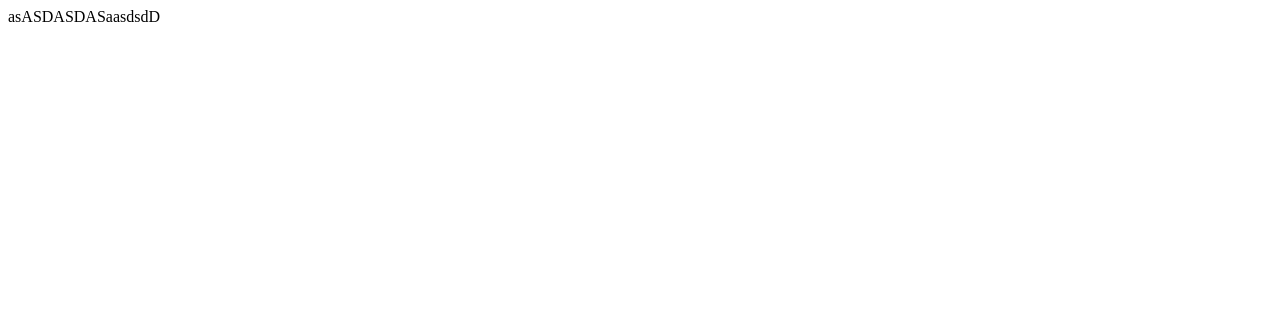
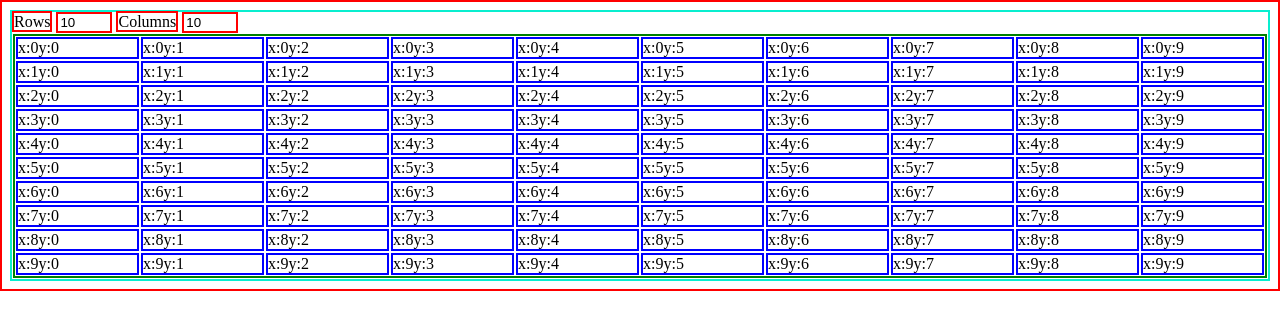
Before and after one commit to Nkon-522/pathfinding-js, a website: page index.html in a window 1280 px wide. Drawn offline with Linux system fonts and the light colour scheme.

Commit message:
Add dynamic size board

```diff
--- a/index.html
+++ b/index.html
@@ -1,7 +1,19 @@
 <!DOCTYPE html>
 <html>
-    asASDASDASaasdsdD
-    <script>
-        console.log("ASDA")
+    <head>
+        <title>Pathfinding Visualizer</title>
+        <link rel="stylesheet" href="/public/styles.css">
+    </head>
+    <body>
+        <label for="rows">Rows</label>
+        <input type="number" id="rows" name="rows" step="1" min="2" max="30" value="10">
+
+        <label for="columns">Columns</label>
+        <input type="number" id="columns" name="columns" step="1" min="2" max="30" value="10">
+
+        <div id="board">
+        </div>
+    </body>
+    <script src="./public/src/main.js">
     </script>
 </html>
--- a/index.js
+++ b/index.js
@@ -1,7 +1,10 @@
 const express = require('express')
+const path = require('path')
+
 const app = express()
 const port = 3000
-const path = require('path')
+
+app.use("/public", express.static(path.join(__dirname, '/public')));
 
 app.get('/', (req, res) => {
   res.sendFile(path.join(__dirname, '/index.html'))
--- /dev/null
+++ b/public/src/main.js
@@ -0,0 +1,47 @@
+const BOARD = document.getElementById("board")
+
+const ROWS = document.getElementById("rows")
+
+const COLUMNS = document.getElementById("columns")
+
+// Creates a HTML node
+function generateNode(x, y) {
+    let node = document.createElement("div")
+    node.className = "node"
+    node.innerHTML = "x:" + x + "y:" + y
+    return node
+}
+
+// Returns string n times
+function repeatString(n, str) {
+    let res = ""
+    for (let i = 0; i < n; i++) {
+        res += str + " "
+    }
+    return res
+}
+
+// Adjust the board size based on the ROWS and COLUMNS input
+function adjustBoardSize() {
+    let numberRows = ROWS.value
+    let numberColumns = COLUMNS.value
+
+    BOARD.innerHTML = "";
+    BOARD.style.gridTemplateColumns = repeatString(numberColumns,"auto");
+
+    for (let i = 0; i < numberRows; i++) {
+        for (let j = 0; j < numberColumns; j++) {
+            BOARD.appendChild(generateNode(i, j));
+        }
+    }
+}
+
+ROWS.oninput = () => {
+    adjustBoardSize();
+}
+
+COLUMNS.oninput = () => {
+    adjustBoardSize();
+}
+
+adjustBoardSize()
--- /dev/null
+++ b/public/styles.css
@@ -0,0 +1,23 @@
+* {
+    border: 2px solid red;
+}
+
+body {
+    border: 2px solid rgb(9, 238, 207);
+}
+
+#board {
+    display: grid;
+    grid-template-columns: auto auto auto;
+    margin: 1px;
+    border: 2px solid green;
+}
+
+.node {
+    margin:1px;
+    border: 2px solid blue;
+}
+
+.node:hover {
+    background-color: orange;
+}
```
